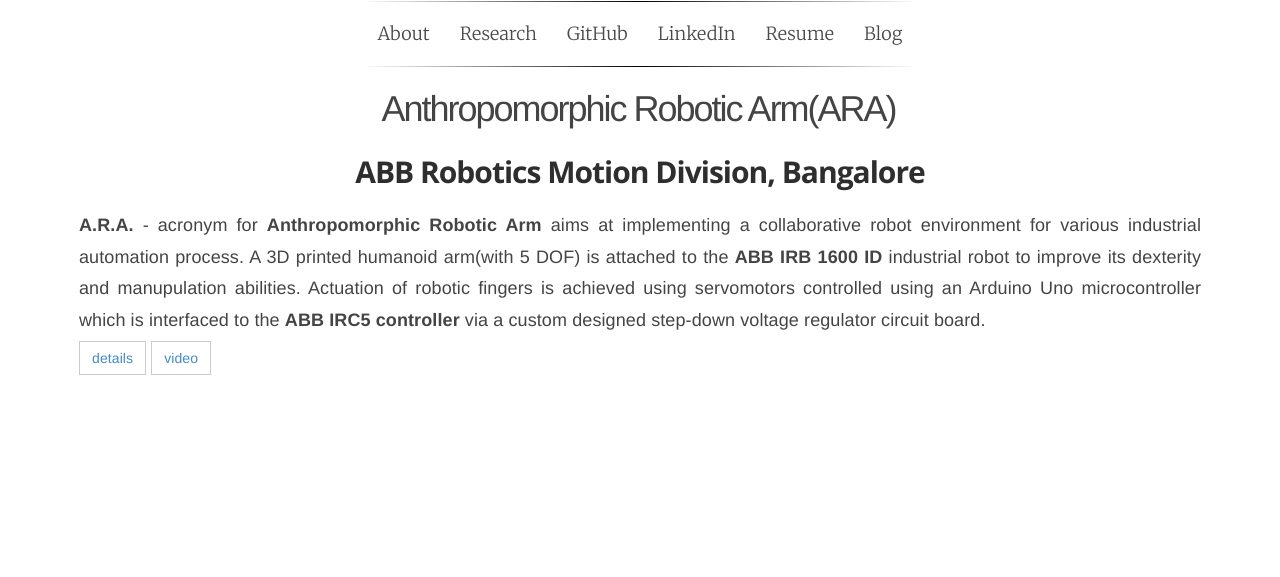
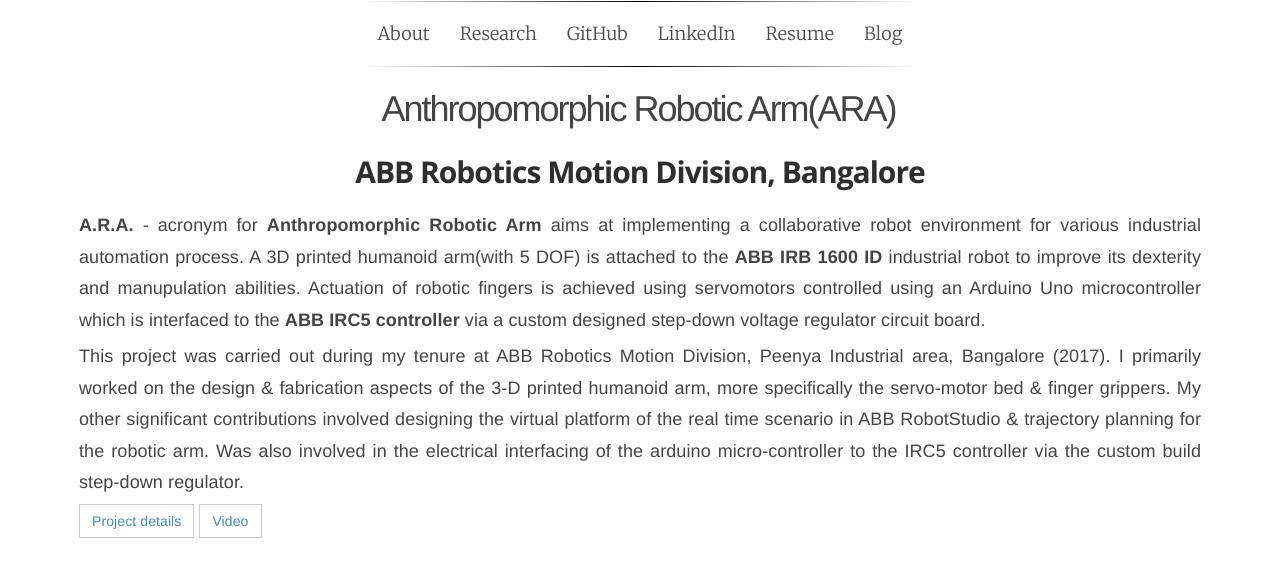
Before and after one commit to navuboy/navuboy.github.io, a Jekyll site: the page built from ara.html, in a window 1280 px wide. Shown: the top 577 px of the page. Built offline with Jekyll 4.4.1, drawn with Linux system fonts in a browser that asks for light colours; some web fonts are replaced.

Commit message:
updated research.md

```diff
--- a/_includes/ara.md
+++ b/_includes/ara.md
@@ -11,8 +11,11 @@
         <p style="text-align:justify">
         <strong>A.R.A.</strong> - acronym for <strong>Anthropomorphic Robotic Arm</strong> aims at implementing a collaborative robot environment for various  industrial automation process. A 3D printed humanoid arm(with 5 DOF) is attached to the <strong>ABB IRB 1600 ID</strong> industrial robot to improve its dexterity and manupulation abilities. Actuation of robotic fingers is achieved using servomotors controlled using an Arduino Uno microcontroller which is interfaced to the <strong>ABB IRC5 controller</strong> via a custom designed step-down voltage regulator circuit board.
         </p>
-        <a href="https://bit.ly/2r5CcPp" class="md-link btn-default btn rbtn">details</a>
-        <a href="https://youtu.be/xqaQjo5hS6o" class="md-link btn-default btn rbtn">video</a>
+        <p style="text-align:justify">
+        This project was carried out during my tenure at ABB Robotics Motion Division, Peenya Industrial area, Bangalore (2017). I primarily worked on the design & fabrication aspects of the 3-D printed humanoid arm, more specifically the servo-motor bed & finger grippers. My other significant contributions involved designing the virtual platform of the real time scenario in ABB RobotStudio & trajectory planning for the robotic arm. Was also involved in the electrical interfacing of the arduino micro-controller to the IRC5 controller via the custom build step-down regulator.
+        </p>
+        <a href="https://bit.ly/2r5CcPp" class="md-link btn-default btn rbtn">Project details</a>
+        <a href="https://youtu.be/xqaQjo5hS6o" class="md-link btn-default btn rbtn">Video</a>
     </div>
   </div>
 </div>
```
Also changed, not shown: _includes/research.md (+1 -1 lines).
